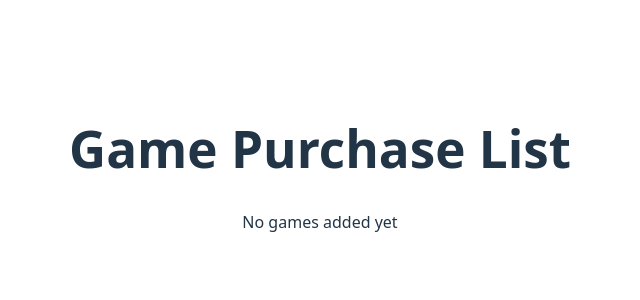
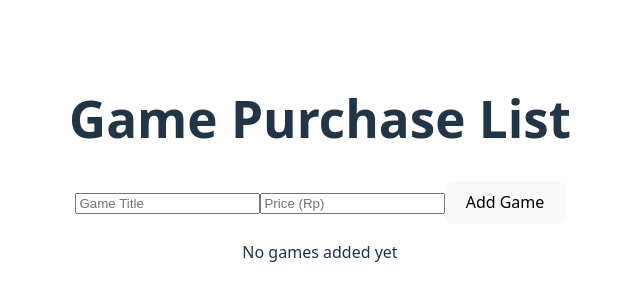
Before and after one commit to sandyyy171140/32-pbk-uts--233510014, a Vue app: page / in a window 1280 px wide. Shown: the part 232-532 px from the top of the page, without its empty margins (320-960 px from the left). Built offline with nearby package versions, Linux system fonts and the light colour scheme.

Commit message:
fitur untuk menambahkan data

```diff
--- a/src/components/uts.vue
+++ b/src/components/uts.vue
@@ -1,9 +1,47 @@
+<template>
+    <div>
+      <h1>Game Purchase List</h1>
+      <form @submit.prevent="addGame">
+        <input
+          v-model.trim="newGameName"
+          type="text"
+          placeholder="Game Title"
+          required
+        />
+        <input
+          v-model.number="newGamePrice"
+          type="number"
+          placeholder="Price (Rp)"
+          min="0"
+          step="1000"
+          required
+        />
+        <button type="submit">Add Game</button>
+      </form>
+
+      <div>
+        <ul>
+          <li
+            v-for="(game, index) in games"
+            :key="game.id"
+          >
+            <span>{{ game.name }}</span> - <span>Rp {{ formatPrice(game.price) }}</span>
+          </li>
+        </ul>
+        <p v-if="games.length === 0">No games added yet</p>
+      </div>
+    </div>
+  </template>
+
   <script>
   export default {
     name: 'GamePurchaseList',
     data() {
       return {
+        newGameName: '',
+        newGamePrice: '',
         games: [],
+        idCounter: 0,
       };
     },
     mounted() {
@@ -19,28 +57,40 @@ export default {
           const savedGames = localStorage.getItem('purchasedGames');
           if (savedGames) {
             this.games = JSON.parse(savedGames);
+            if (this.games.length > 0) {
+              this.idCounter = Math.max(...this.games.map(g => g.id));
+            }
           }
         } catch (e) {
           console.error("Failed to load data:", e);
         }
       },
+      addGame() {
+        if (!this.newGameName.trim()) {
+          alert("Game title cannot be empty");
+          return;
+        }
+
+        const price = parseFloat(this.newGamePrice);
+        if (isNaN(price) || price < 0) {
+          alert("Price must be a positive number");
+          return;
+        }
+
+        const newGame = {
+          id: ++this.idCounter,
+          name: this.newGameName.trim(),
+          price: price,
+        };
+
+        this.games.push(newGame);
+        this.saveGames();
+        this.newGameName = '';
+        this.newGamePrice = '';
+      },
+      saveGames() {
+        localStorage.setItem('purchasedGames', JSON.stringify(this.games));
+      },
     },
   };
   </script>
-
-<template>
-    <div>
-      <h1>Game Purchase List</h1>
-      <div>
-        <ul>
-          <li
-            v-for="(game, index) in games"
-            :key="game.id"
-          >
-            <span>{{ game.name }}</span> - <span>Rp {{ formatPrice(game.price) }}</span>
-          </li>
-        </ul>
-        <p v-if="games.length === 0">No games added yet</p>
-      </div>
-    </div>
-  </template>
```
Lines whose indentation alone changed are shown as unchanged.
